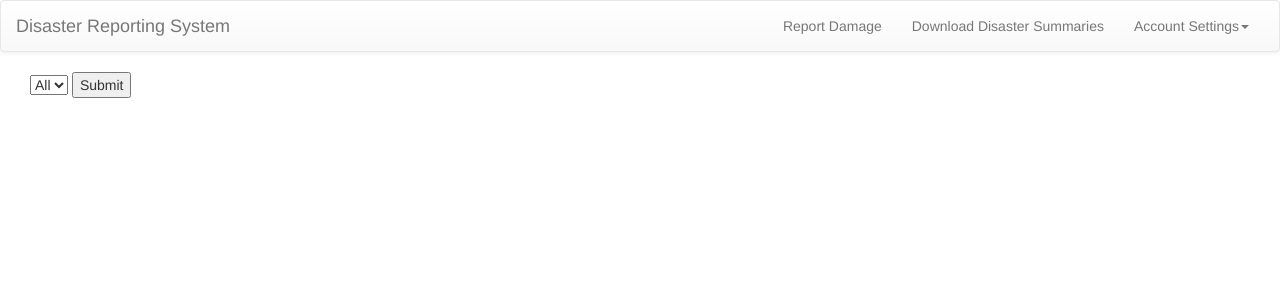
After one commit to lucyktan/DisasterReporting, a Django app: page /summaries/ in a window 1280 px wide. The commit adds this page. Shown: the top 300 px of the page. Run offline with Django 3.2, Linux system fonts and the light colour scheme; data that the repository does not hold is empty; some libraries are stand-ins or nearby versions.

Commit message:
Added page to download csv of disaster summaries
Design of page is still very basic
Added link to navbar
Downloads as a stream to avoid connection timeout problems (see
https://docs.djangoproject.com/en/1.9/howto/outputting-csv/)
Option to select a disaster number or all reports
Does not include name, username, or address (except zipcode).

```diff
--- /dev/null
+++ b/DisasterReporting/Templates/summaries.html
@@ -0,0 +1,26 @@
+{% extends "base.html" %}
+
+<!DOCTYPE html>
+
+{% block body %}
+
+<div id="content1">
+	<form method="post">
+    {% csrf_token %}
+    <select name="disaster_number">
+        {% for disaster_number in disaster_numbers %}
+            <option value="{{ disaster_number }}">{{ disaster_number }}</option>
+        {% endfor %}
+    </select>
+    <input type="submit" value="Submit" style="text-align: center"/>
+</form>
+</div>
+
+<style>
+
+#content1{
+}
+
+</style>
+
+{% endblock %}
--- a/DisasterReporting/templates/base.html
+++ b/DisasterReporting/templates/base.html
@@ -29,6 +29,7 @@
     <div class="collapse navbar-collapse" id="bs-example-navbar-collapse-1">
       <ul class="nav navbar-nav navbar-right">
         <li><a href="/form">Report Damage</a></li>
+        <li><a href="/summaries">Download Disaster Summaries</a></li>
         <li class="dropdown">
           <a href="#" class="dropdown-toggle" data-toggle="dropdown" role="button" aria-haspopup="true" aria-expanded="false">Account Settings<span class="caret"></span></a>
           <ul class="dropdown-menu" role="menu" aria-labelledby="menu1">
--- a/DisasterReporting/urls.py
+++ b/DisasterReporting/urls.py
@@ -29,7 +29,8 @@ urlpatterns = [
     url(r'^logout/$', logout_view),
     url(r'^form/', views.get_form),
     url(r'^results/(?P<lat>-?\d+\.\d*)/(?P<lng>-?\d+\.\d*)', views.show_results, name='results'),
-    url(r'^results/', views.show_results, name='results')
+    url(r'^results/', views.show_results, name='results'),
+    url(r'^summaries/',views.get_summaries)
     ]
 
 
--- a/Reports/views.py
+++ b/Reports/views.py
@@ -9,6 +9,17 @@ from DisasterReporting.settings import GOOGLE_API_KEY as key
 import urllib2
 import urllib
 import json
+import csv
+
+from django.http import StreamingHttpResponse
+
+class Echo(object):
+    """An object that implements just the write method of the file-like
+    interface.
+    """
+    def write(self, value):
+        """Write the value by returning it, instead of storing in a buffer."""
+        return value
 
 """Renders the Report Damage form depending on whether the user is logged in"""
 
@@ -202,3 +213,24 @@ def show_results(request,lat=None,lng=None):
     map_data.zip_code_num_reports=get_zip_code_num_reports()
     map_data.api_key=key
     return render(request, 'results.html',{'map_data': map_data})
+
+def get_summaries(request):
+    if request.method != 'POST':
+        l=list()
+        disaster_numbers=[num[0] for num in Report.objects.values_list('fema_disaster_number').distinct()]
+        disaster_numbers.insert(0,'All')
+        return render(request,'summaries.html',{'disaster_numbers':disaster_numbers})
+    num=request.POST['disaster_number']
+    if num == 'All':
+        data=Report.objects.values_list('zipcode', 'type_of_residence', 'type_of_occupancy', 'type_of_disaster', 'date_of_disaster', 'insured', 'mortgage', 'owned_less_than_30_years', 'predisaster_value', 'water_damage', 'water_mobilehome', 'water_mobilehome_minor', 'water_mobilehome_major_plywood', 'water_mobilehome_major_plywood_yes', 'water_mobilehome_major_nonplywood', 'water_mobilehome_destroyed', 'water_conventionalhome_minor', 'water_conventionalhome_major', 'water_conventionalhome_destroyed', 'sewage', 'minor10_0', 'minor10_1', 'minor10_2', 'major20_0', 'major20_1', 'major20_2', 'major30_0', 'major30_1', 'major30_2', 'major30_3', 'major40_0', 'major40_1', 'major40_2', 'major50_0', 'major50_1', 'major50_2', 'major60_0', 'major60_1', 'major74_0', 'major74_1', 'major74_2', 'destroyed80_0', 'destroyed80_1', 'destroyed80_2', 'destroyed80_3', 'destroyed80_4', 'destroyed90_0', 'destroyed90_1', 'destroyed100_0', 'destroyed100_1', 'perDam', 'estimated_damage', 'fema_disaster_number')
+    else:
+        data=Report.objects.values_list('zipcode', 'type_of_residence', 'type_of_occupancy', 'type_of_disaster', 'date_of_disaster', 'insured', 'mortgage', 'owned_less_than_30_years', 'predisaster_value', 'water_damage', 'water_mobilehome', 'water_mobilehome_minor', 'water_mobilehome_major_plywood', 'water_mobilehome_major_plywood_yes', 'water_mobilehome_major_nonplywood', 'water_mobilehome_destroyed', 'water_conventionalhome_minor', 'water_conventionalhome_major', 'water_conventionalhome_destroyed', 'sewage', 'minor10_0', 'minor10_1', 'minor10_2', 'major20_0', 'major20_1', 'major20_2', 'major30_0', 'major30_1', 'major30_2', 'major30_3', 'major40_0', 'major40_1', 'major40_2', 'major50_0', 'major50_1', 'major50_2', 'major60_0', 'major60_1', 'major74_0', 'major74_1', 'major74_2', 'destroyed80_0', 'destroyed80_1', 'destroyed80_2', 'destroyed80_3', 'destroyed80_4', 'destroyed90_0', 'destroyed90_1', 'destroyed100_0', 'destroyed100_1', 'perDam', 'estimated_damage', 'fema_disaster_number').filter(fema_disaster_number=num)
+
+    rows = [(idx,)+data[idx] for idx in range(len(data))]
+    pseudo_buffer = Echo()
+    writer = csv.writer(pseudo_buffer)
+    rows.insert(0,('id','zipcode', 'type_of_residence', 'type_of_occupancy', 'type_of_disaster', 'date_of_disaster', 'insured', 'mortgage', 'owned_less_than_30_years', 'predisaster_value', 'water_damage', 'water_mobilehome', 'water_mobilehome_minor', 'water_mobilehome_major_plywood', 'water_mobilehome_major_plywood_yes', 'water_mobilehome_major_nonplywood', 'water_mobilehome_destroyed', 'water_conventionalhome_minor', 'water_conventionalhome_major', 'water_conventionalhome_destroyed', 'sewage', 'minor10_0', 'minor10_1', 'minor10_2', 'major20_0', 'major20_1', 'major20_2', 'major30_0', 'major30_1', 'major30_2', 'major30_3', 'major40_0', 'major40_1', 'major40_2', 'major50_0', 'major50_1', 'major50_2', 'major60_0', 'major60_1', 'major74_0', 'major74_1', 'major74_2', 'destroyed80_0', 'destroyed80_1', 'destroyed80_2', 'destroyed80_3', 'destroyed80_4', 'destroyed90_0', 'destroyed90_1', 'destroyed100_0', 'destroyed100_1', 'percent_damaged', 'estimated_damage', 'disaster_number'))
+    response = StreamingHttpResponse((writer.writerow(row) for row in rows),
+                                     content_type="text/csv")
+    response['Content-Disposition'] = 'attachment; filename="disaster_summary_'+str(num)+'.csv"'
+    return response
```
